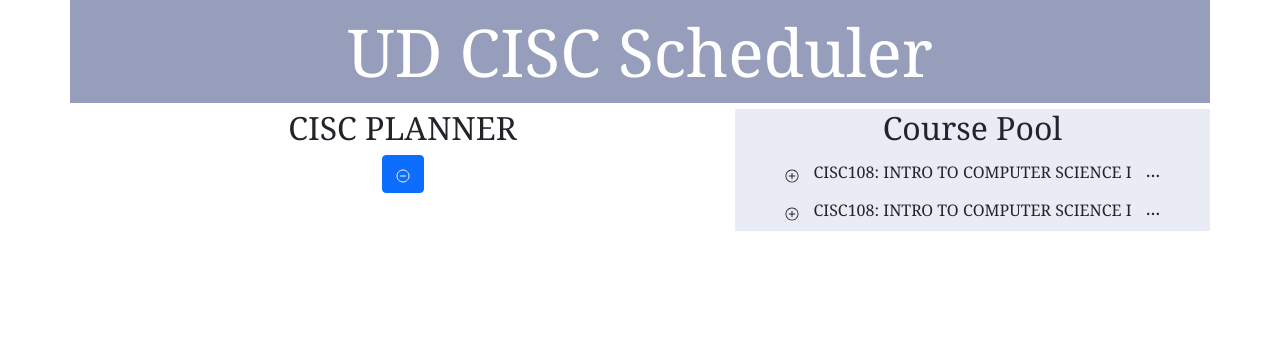
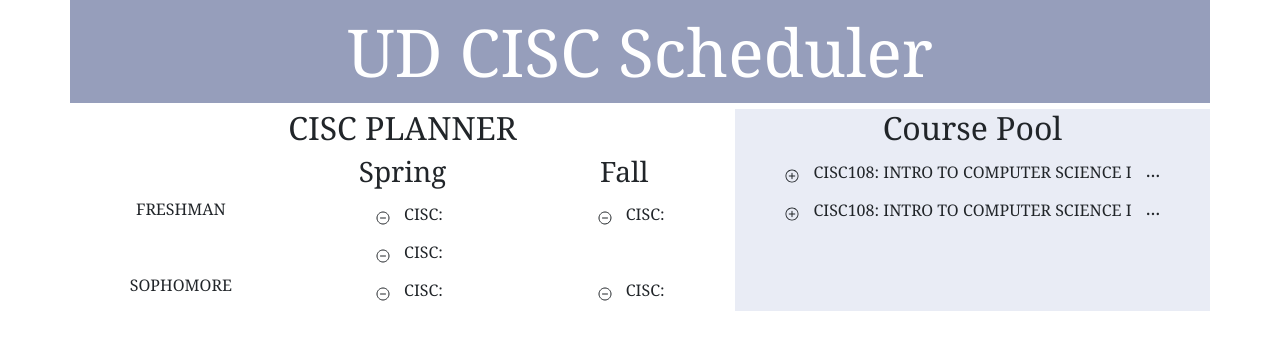
Before and after one commit to UD-CISC275-F21/ud-cis-scheduler-team-8, a React (Create React App) app: page / in a window 1280 px wide. Shown: the top 350 px of the page. Built offline with nearby package versions, Linux system fonts and the light colour scheme.

Commit message:
add rows and cols in table

```diff
--- a/src/Component/Table.tsx
+++ b/src/Component/Table.tsx
@@ -2,7 +2,7 @@ import Table from "react-bootstrap/Table";
 import React from "react";
 import { IoRemoveCircleOutline } from "react-icons/io5";
 import "bootstrap/dist/css/bootstrap.min.css";
-import {Button, Col} from "react-bootstrap";
+import {Button, Col,Row} from "react-bootstrap";
 import {Course} from "../interfaces/courses";
 import COURSES from "../assets/courses.json";
 
@@ -13,10 +13,50 @@ export function Tab({setCourse}:{setCourse:(c:Course)=>void}): JSX.Element {
 
     return <Col className="planner" xs={7}>
         <h2>CISC PLANNER</h2>
-        {setCourse}
-        <Button onClick={
-            ()=>setCourse(COURSES[1] as Course)
-        }><IoRemoveCircleOutline /></Button>
+        <Row>
+            <Col></Col>
+            <Col><h3>Spring</h3></Col>
+            <Col><h3>Fall</h3></Col>
+        </Row>
+        <Row>
+            <Col>FRESHMAN</Col>
+            <Col>
+                <div>
+                    {setCourse}
+                    <Button variant="transparent" onClick={()=>setCourse(COURSES[1] as Course)}><IoRemoveCircleOutline /></Button>
+                    CISC{setCourse}: {setCourse}
+                </div>
+                <div>
+                    {setCourse}
+                    <Button variant="transparent" onClick={()=>setCourse(COURSES[1] as Course)}><IoRemoveCircleOutline /></Button>
+                    CISC{setCourse}: {setCourse}
+                </div>
+            </Col>
+            <Col>
+                <div>
+                    {setCourse}
+                    <Button variant="transparent" onClick={()=>setCourse(COURSES[1] as Course)}><IoRemoveCircleOutline /></Button>
+                    CISC{setCourse}: {setCourse}
+                </div>
+            </Col>
+        </Row>
+        <Row>
+            <Col>SOPHOMORE</Col>
+            <Col>
+                <div>
+                    {setCourse}
+                    <Button variant="transparent" onClick={()=>setCourse(COURSES[1] as Course)}><IoRemoveCircleOutline /></Button>
+                    CISC{setCourse}: {setCourse}
+                </div>
+            </Col>
+            <Col>
+                <div>
+                    {setCourse}
+                    <Button variant="transparent" onClick={()=>setCourse(COURSES[1] as Course)}><IoRemoveCircleOutline /></Button>
+                    CISC{setCourse}: {setCourse}
+                </div>
+            </Col>
+        </Row>
     </Col>;
 
     /*<Table responsive="sm">
```
